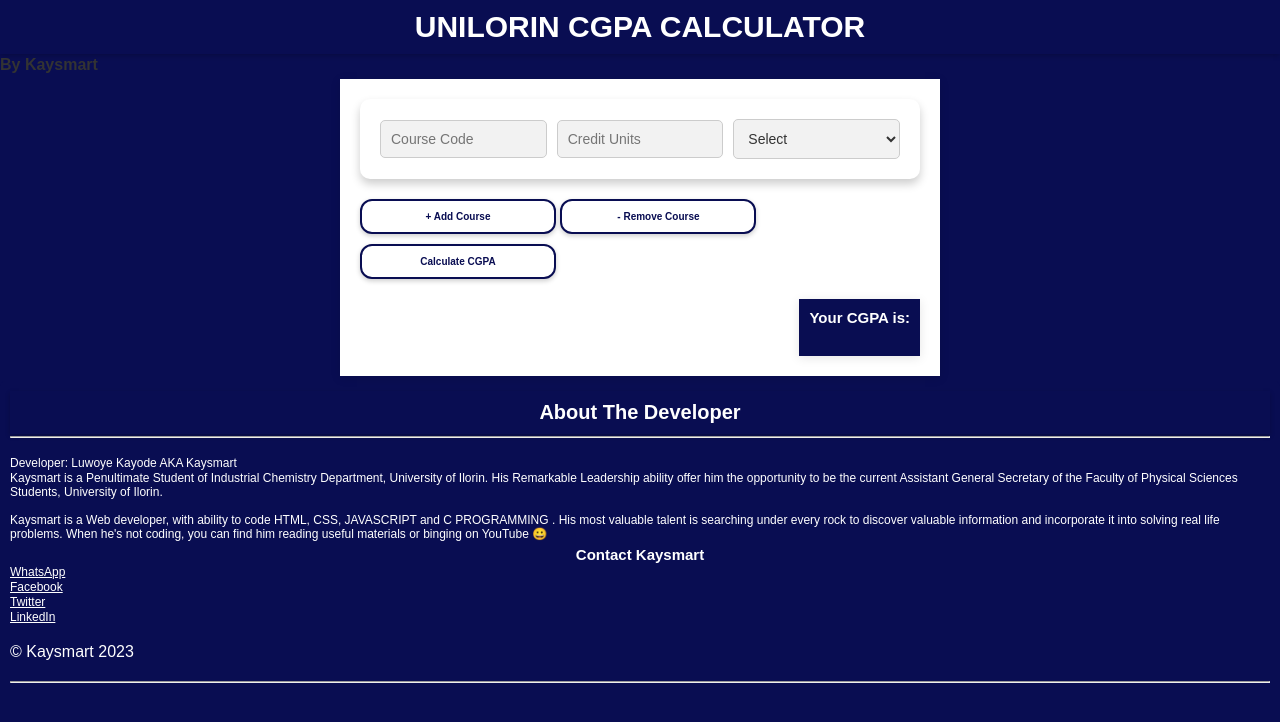
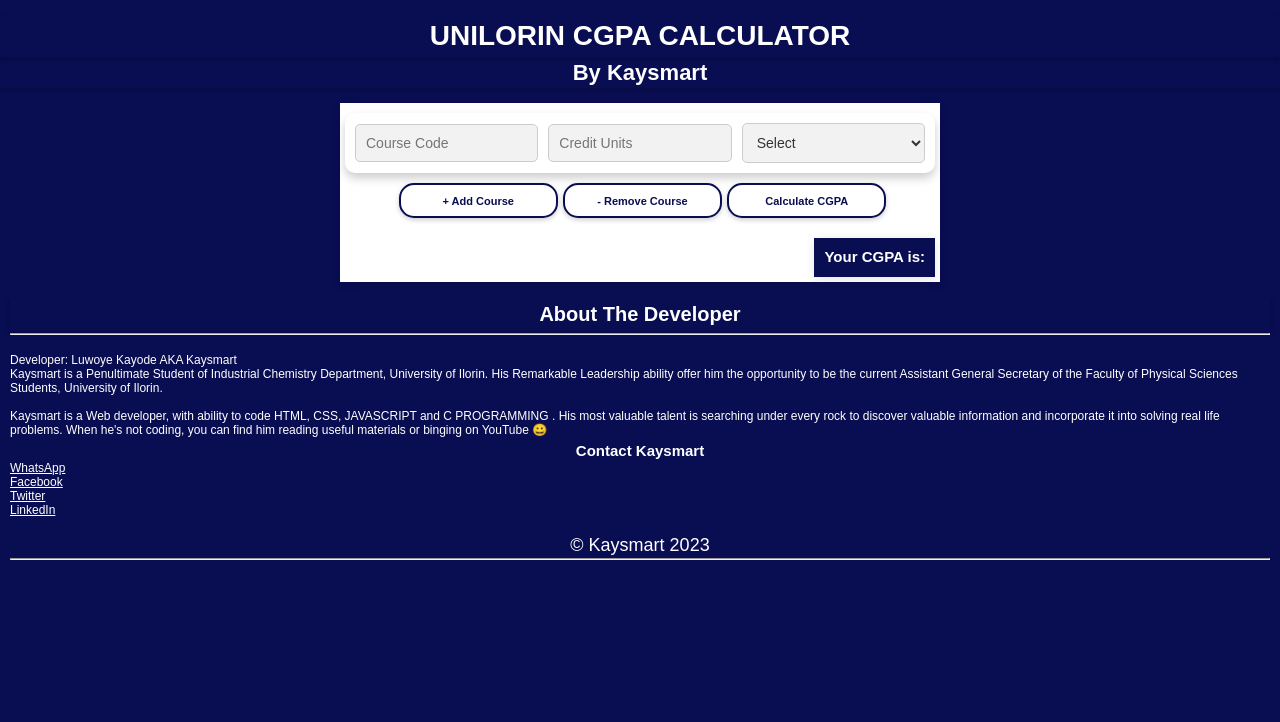
Before and after one commit to Kaysmart002/Unilorin-CGPA-Calculator, a plain HTML site: page index2.html in a window 1280 px wide. Drawn offline with Linux system fonts and the light colour scheme.

Commit message:
Update style2.css

```diff
--- a/style2.css
+++ b/style2.css
@@ -3,9 +3,11 @@
 	padding: 0;
 	box-sizing: border-box;
 	font-family: sans-serif;
+
 }
 
 body {
+    position: relative;
 	background-color: #090d52;
 	color: #333;
 }
@@ -15,24 +17,24 @@ body {
 	max-width: 600px;
 	margin: 5px auto;
 	background-color: #fff;
-	padding: 20px;
+	padding: 5px;
 	box-shadow: 0px 2px 10px rgba(0, 0, 0, 0.1);
 }
 
 h1 {
-	font-size: 30px;
+	font-size: 28px;
 	font-weight: bold;
 	text-align: center;
 	color: #fff;
-	padding: 10px;
-	margin-bottom: 2px;
+	padding: 5px;
+	margin-top: 15px;
 	box-shadow: 0px 2px 5px rgba(0, 0, 0, 0.2);
 }
 
 p {
 	font-size: 16px;
 	text-align: left;
-	margin-bottom: 20px;
+	margin-bottom: 2px;
 }
 
 form {
@@ -41,8 +43,9 @@ form {
 	grid-gap: 10px;
 	align-items: center;
 	margin-bottom: 10px;
+	margin-top: 5px;
 	background-color: #fff;
-	padding: 20px;
+	padding: 10px;
 	border-radius: 10px;
 	width: 100%;
 	box-shadow: 0px 5px 10px rgba(0, 0, 0, 0.2);
@@ -75,14 +78,14 @@ input:hover,select:hover {
       }
 
 button {
-	width: 35%;
+	width: 27%;
 	height: 35px;
-	margin-top: 10px;
+	margin-left: 5px;
 	border: 2px solid #090d52;
-	border-radius: 12px;
+	border-radius: 15px;
 	background-color: #fff;
 	color: #090d52;
-	font-size: 10px;
+	font-size: 11px;
 	font-weight: bold;
 	cursor: pointer;
 	transition: background-color 0.3s, color 0.3s;
@@ -108,10 +111,6 @@ button:hover {
 	font-weight: bold;
 }
 
-.lastp p:hover {
-	background-color: #fff;
-	cursor: pointer;
-}
 
 .lastp:hover {
 	background-color: #090d52;
@@ -153,7 +152,7 @@ button:hover {
 
 button:hover {
 	background-color: #fff;
-	transform: translateY(-2px);
+	transform: translateY(-0.5px);
        }
 
 input[type="text"]:hover {
@@ -170,27 +169,49 @@ h3 {
 }
 footer {
 	padding: 10px;
-	height: 360px;
 	background-color: #090d52;
 	color: #fff;
 	text-align: left;
-	border: none;
-	border-radius: 5px;
 }
 
 .kay {
 	color: #fff;
-	text-align: left;
 	font-size: 12px;
-	margin-bottom: 1px;
+	margin-bottom: 0px;
 }
 
 a {
 	color: #fff;
-	margin-bottom: 0px;
 }
 
 .kayy {
 	margin-bottom: 2px;
+	margin-top: 1px;
 	font-size: 20px;
+
 }
+.okay {
+    margin: 0px;
+    white-space: nowrap;
+
+}
+.kayyy {
+    text-align: center;
+    font-size: 18px;
+}
+.btn {
+    align-items: center;
+    align-items: center;
+	display: flex;
+	justify-content: center;
+}
+h4 {
+	font-size: 22px;
+	font-weight: bold;
+	text-align: center;
+	color: #fff;
+	padding: 2px;
+	margin-top: 1px;
+	margin-bottom: 15px;
+	box-shadow: 0px 2px 5px rgba(0, 0, 0, 0.2);
+	}
```
